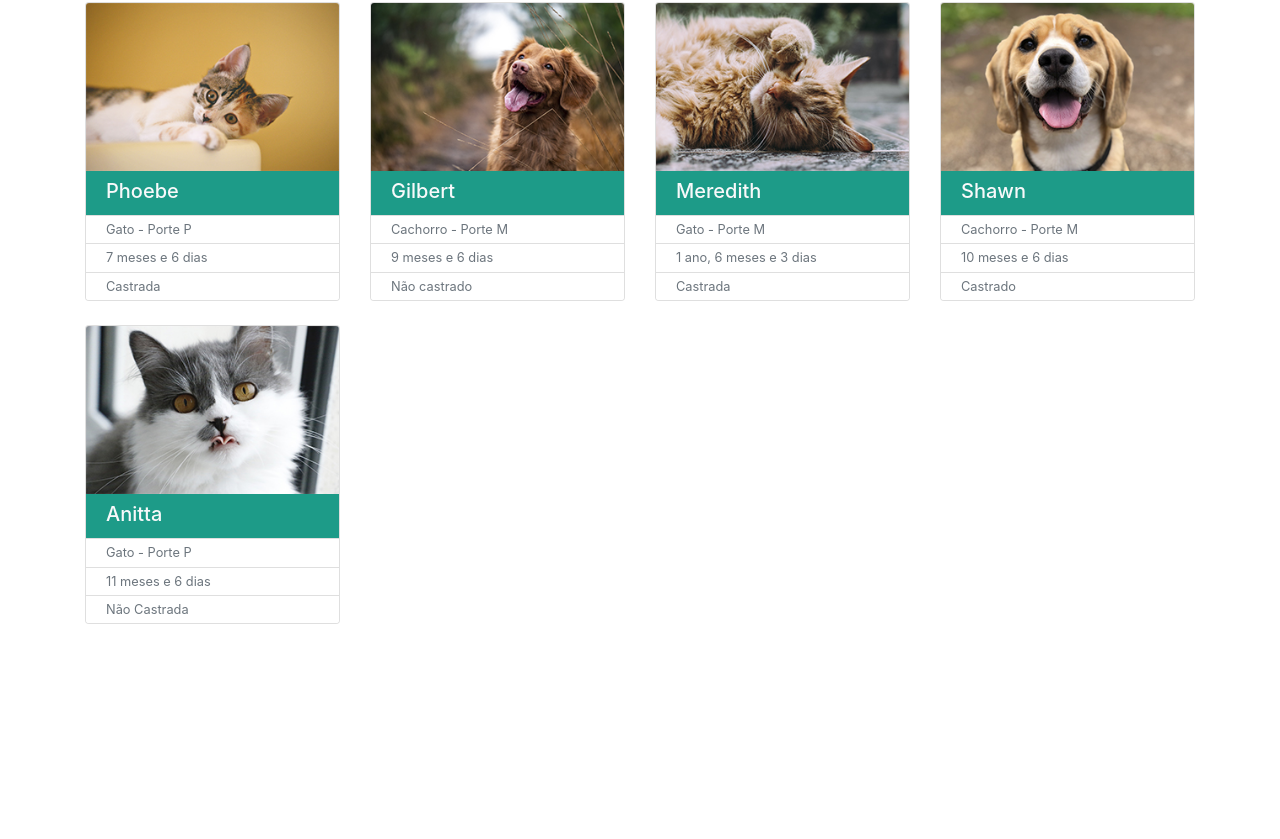
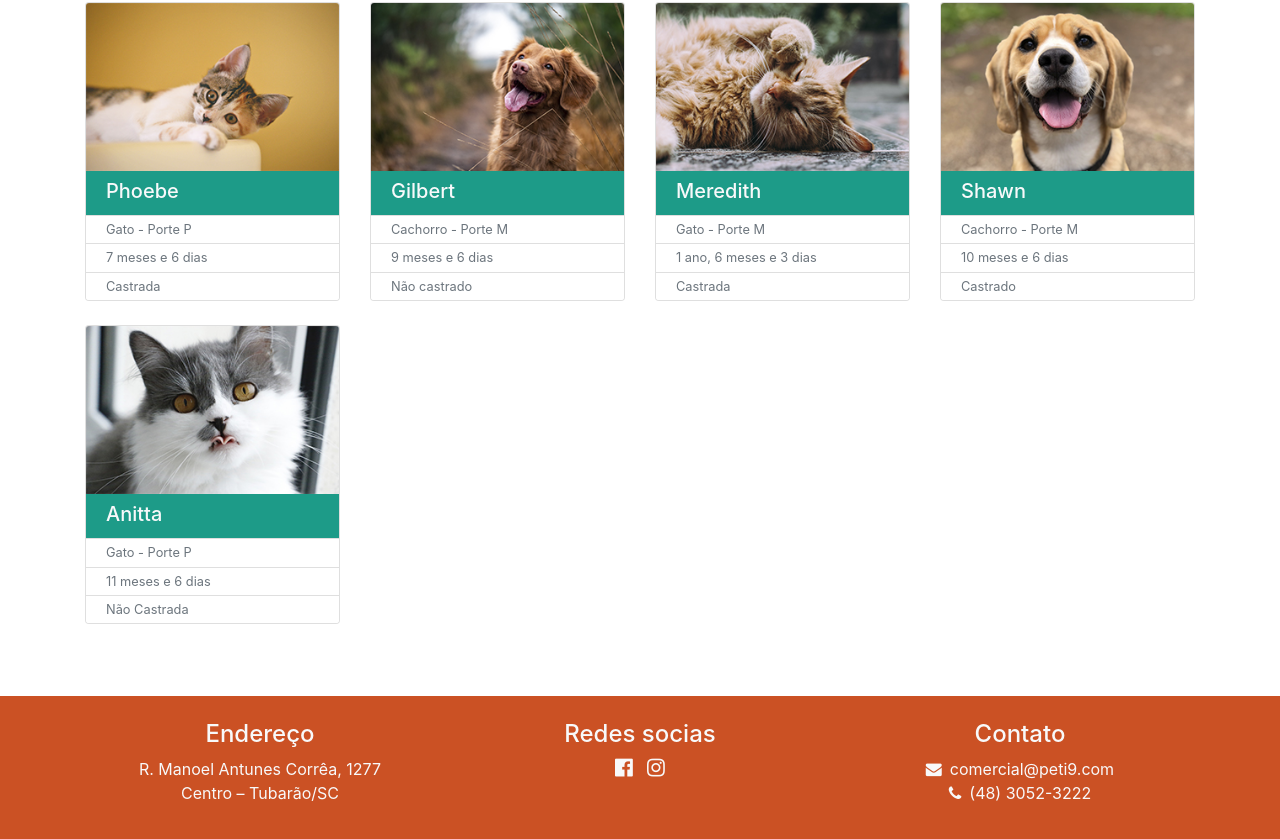
Before and after one commit to brucalegari/cadastro-pets-bootstrap, an Angular app: page / in a window 1280 px wide. Shown: the part 595-1434 px from the top of the page. Before the commit the page ends 1243 px from the top, so only its background shows below. Built offline with nearby package versions, Linux system fonts and the light colour scheme.

Commit message:
rodapé com infos da empresa

```diff
--- a/src/app/app.component.html
+++ b/src/app/app.component.html
@@ -76,12 +76,13 @@
 <!-- Fim banner -->
 
 <!-- Começo cadastro de pets -->
-<section id="cadastro">
+<section id="cadastro" class="pb-5">
   <div class="container">
     <h1 class="display-5 text-center pt-4 pb-5 text-dark">{{ subTitulo }}</h1>
     <div class="row">
 
-      <div class="col-sm-3 mb-4">
+      <!-- Info pet -->
+      <div class="col-sm-6 col-md-3 mb-4">
         <div class="card">
           <img src="./assets/cat-cong-h.jpg" class="card-img-top" alt="Phoebe">
           <div class="card-body pt-2 pb-2">
@@ -95,7 +96,8 @@
         </div>
       </div>
 
-      <div class="col-sm-3 mb-4">
+      <!-- Info pet -->
+      <div class="col-sm-6 col-md-3 mb-4">
         <div class="card">
           <img src="./assets/dog-jamie-street.jpg" class="card-img-top" alt="Gilbert">
           <div class="card-body pt-2 pb-2">
@@ -109,7 +111,8 @@
         </div>
       </div>
 
-      <div class="col-sm-3 mb-4">
+      <!-- Info pet -->
+      <div class="col-sm-6 col-md-3 mb-4">
         <div class="card">
           <img src="./assets/cat-ludemeula-fernandes.jpg" class="card-img-top" alt="Meredith">
           <div class="card-body pt-2 pb-2">
@@ -123,7 +126,8 @@
         </div>
       </div>
 
-      <div class="col-sm-3 mb-4">
+      <!-- Info pet -->
+      <div class="col-sm-6 col-md-3 mb-4">
         <div class="card">
           <img src="./assets/dog-marliese-streefland.jpg" class="card-img-top" alt="Shawn">
           <div class="card-body pt-2 pb-2">
@@ -137,7 +141,8 @@
         </div>
       </div>
 
-      <div class="col-sm-3 mb-4">
+      <!-- Info pet -->
+      <div class="col-sm-6 col-md-3 mb-4">
         <div class="card">
           <img src="./assets/cat-miron-cristina.jpg" class="card-img-top" alt="Anitta">
           <div class="card-body pt-2 pb-2">
@@ -154,3 +159,35 @@
     </div>
   </div>
 </section>
+<!-- Fim cadastro de pets -->
+
+<!-- Começo footer -->
+<footer class="pt-4 pb-4 text-center text-light">
+  <div class="container">
+    <div class="row">
+      <div class="col-md-4">
+        <h4>Endereço</h4>
+        <p>R. Manoel Antunes Corrêa, 1277<br>Centro – Tubarão/SC</p>
+      </div>
+      <div class="col-md-4">
+        <h4>Redes socias</h4>
+
+        <span class="redes-sociais">
+          <a href="https://www.facebook.com/Peti9Sistemas/" target="_blank" class="nav-link text-light">
+            <i class="fa fa-facebook-official" aria-hidden="true"></i>
+          </a>
+
+          <a href="https://www.instagram.com/peti9sistema/" target="_blank" class="nav-link text-light">
+            <i class="fa fa-instagram" aria-hidden="true"></i>
+          </a>
+        </span>
+      </div>
+      <div class="col-md-4">
+        <h4>Contato</h4>
+        <a href="mailto:comercial@peti9.com" class="text-light"><i class="fa fa-envelope mr-2" aria-hidden="true"></i>comercial@peti9.com</a>
+        <p><i class="fa fa-phone mr-2" aria-hidden="true"></i>(48) 3052-3222</p>
+      </div>
+    </div>
+  </div>
+</footer>
+<!-- Fim footer -->
--- a/src/styles.scss
+++ b/src/styles.scss
@@ -63,3 +63,24 @@ carousel {
         }
     }
 }
+/*** Fim lista cadastro pets ***/
+
+/*** Rodapé ***/
+footer {
+    background-color: $color-principal-orange;
+
+    .redes-sociais {
+        a {
+            display: -webkit-inline-box;
+            display: inline-flex;
+            width: 1.25rem;
+            height: 1.25rem;
+            font-size: 1.3rem;
+            -webkit-box-pack: center;
+            justify-content: center;
+            -webkit-box-align: center;
+            align-items: center;
+        }
+    }
+}
+/*** Fim rodapé ***/
```
